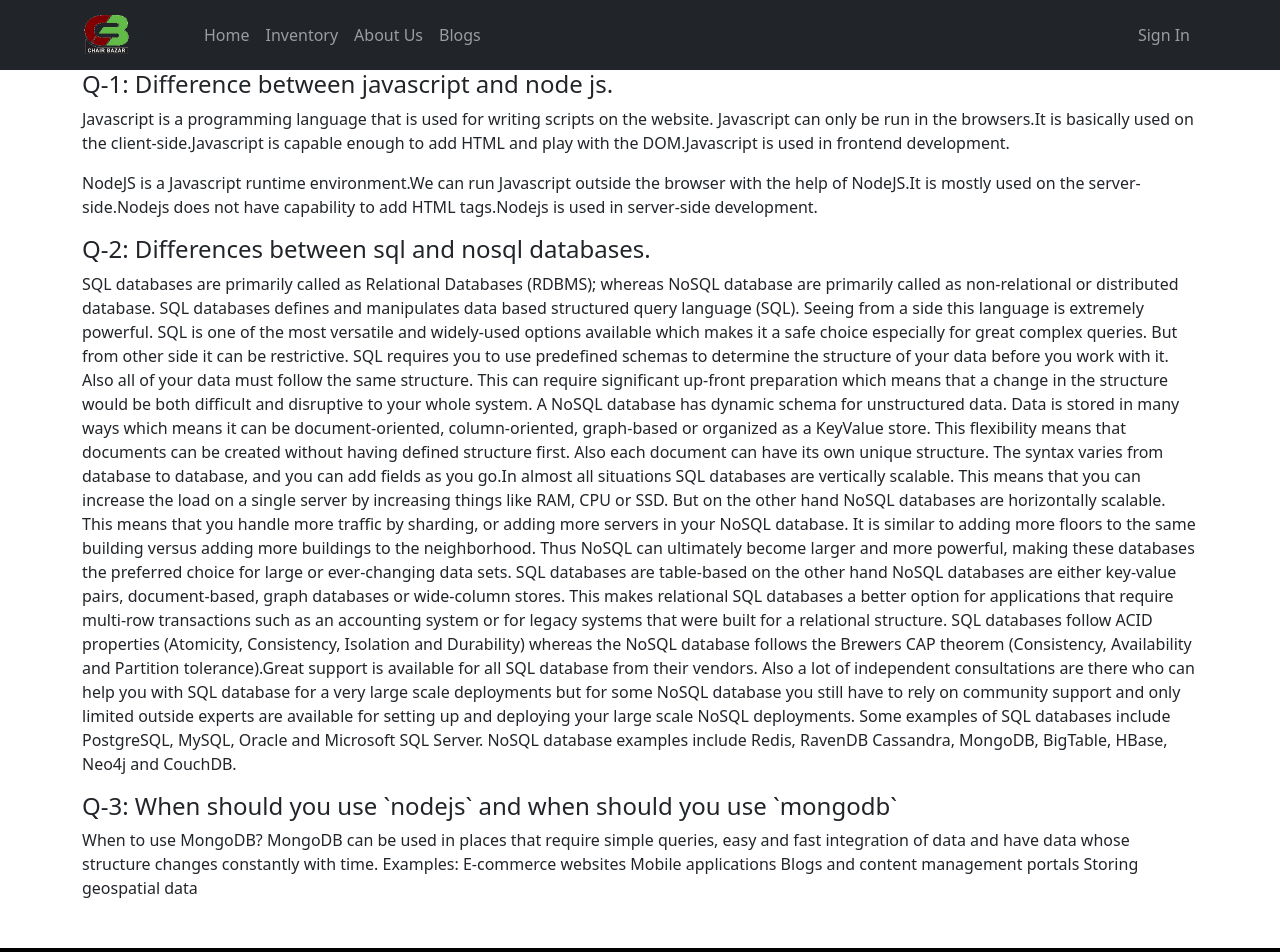
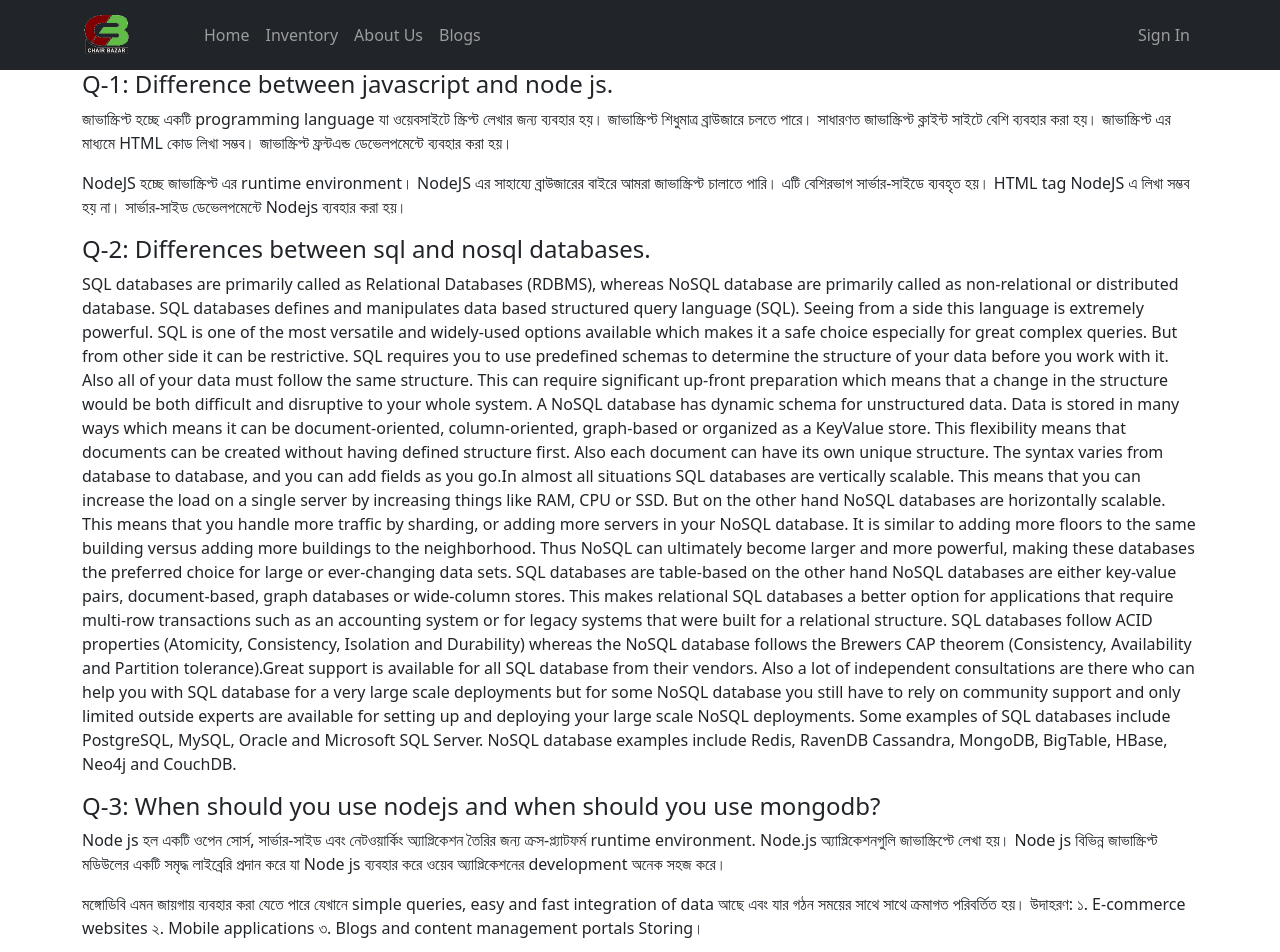
Before and after one commit to Shahadat91/inventory-management-client, a React (Create React App) app: page /blogs in a window 1280 px wide. Shown: the top 952 px of the page. Built offline with nearby package versions, Linux system fonts and the light colour scheme; no server answers.

Commit message:
blogs created

```diff
--- a/src/components/Blogs/Blogs.js
+++ b/src/components/Blogs/Blogs.js
@@ -6,22 +6,16 @@ const Blogs = () => {
       <div>
         <h4>Q-1: Difference between javascript and node js.</h4>
         <p>
-          Javascript is a programming language that is used for writing scripts
-          on the website. Javascript can only be run in the browsers.It is
-          basically used on the client-side.Javascript is capable enough to add
-          HTML and play with the DOM.Javascript is used in frontend development.
+          জাভাস্ক্রিপ্ট হচ্ছে একটি programming language যা ওয়েবসাইটে স্ক্রিপ্ট লেখার জন্য ব্যবহার হয়। জাভাস্ক্রিপ্ট শিধুমাত্র ব্রাউজারে চলতে পারে। সাধারণত জাভাস্ক্রিপ্ট ক্লাইন্ট সাইটে বেশি ব্যবহার করা হয়। জাভাস্ক্রিপ্ট এর মাধ্যমে HTML কোড লিখা সম্ভব। জাভাস্ক্রিপ্ট ফ্রন্টএন্ড ডেভেলপমেন্টে ব্যবহার করা হয়।
         </p>
-        <p>
-          NodeJS is a Javascript runtime environment.We can run Javascript
-          outside the browser with the help of NodeJS.It is mostly used on the
-          server-side.Nodejs does not have capability to add HTML tags.Nodejs is
-          used in server-side development.
-        </p>
+
+        <p>NodeJS হচ্ছে জাভাস্ক্রিপ্ট এর runtime environment। NodeJS এর সাহায্যে ব্রাউজারের বাইরে আমরা জাভাস্ক্রিপ্ট চালাতে পারি। এটি বেশিরভাগ সার্ভার-সাইডে ব্যবহৃত হয়। HTML tag NodeJS এ লিখা সম্ভব হয় না। সার্ভার-সাইড ডেভেলপমেন্টে Nodejs ব্যবহার করা হয়।</p>
       </div>
+
       <div>
         <h4>Q-2: Differences between sql and nosql databases.</h4>
         <p>
-          SQL databases are primarily called as Relational Databases (RDBMS);
+          SQL databases are primarily called as Relational Databases (RDBMS),
           whereas NoSQL database are primarily called as non-relational or
           distributed database. SQL databases defines and manipulates data based
           structured query language (SQL). Seeing from a side this language is
@@ -67,15 +61,16 @@ const Blogs = () => {
         </p>
       </div>
       <div>
-        <h4>Q-3: When should you use `nodejs` and when should you use `mongodb` </h4>
-        <p>
-          When to use MongoDB? MongoDB can be used in places that require simple
-          queries, easy and fast integration of data and have data whose
-          structure changes constantly with time. Examples:
-          E-commerce websites
-          Mobile applications
-           Blogs and content management portals Storing
-          geospatial data
+        <h4>Q-3: When should you use nodejs and when should you use mongodb? </h4>
+        <p>Node js হল একটি ওপেন সোর্স, সার্ভার-সাইড এবং নেটওয়ার্কিং অ্যাপ্লিকেশন তৈরির জন্য ক্রস-প্ল্যাটফর্ম runtime environment. Node.js অ্যাপ্লিকেশনগুলি জাভাস্ক্রিপ্টে লেখা হয়। Node js বিভিন্ন জাভাস্ক্রিপ্ট মডিউলের একটি সমৃদ্ধ লাইব্রেরি প্রদান করে যা Node js ব্যবহার করে ওয়েব অ্যাপ্লিকেশনের development  অনেক সহজ করে।</p>
+
+        <p>মঙ্গোডিবি এমন জায়গায় ব্যবহার করা যেতে পারে যেখানে simple
+          queries, easy and fast integration of data আছে এবং যার গঠন সময়ের সাথে সাথে ক্রমাগত পরিবর্তিত হয়।
+          উদাহরণ:
+          ১. E-commerce websites
+          ২. Mobile applications
+          ৩. Blogs and content management portals Storing।
+
         </p>
       </div>
     </div>
```
